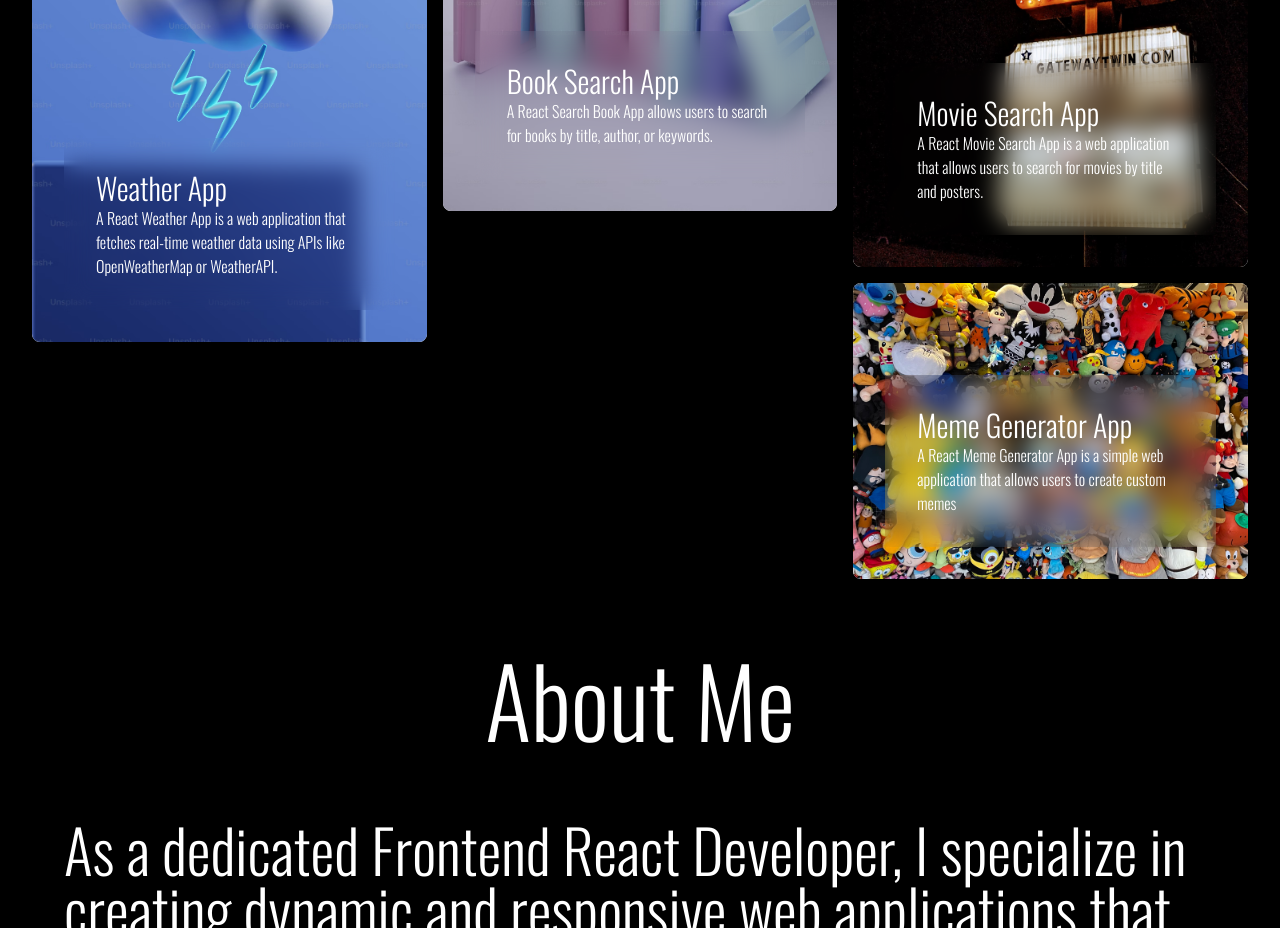
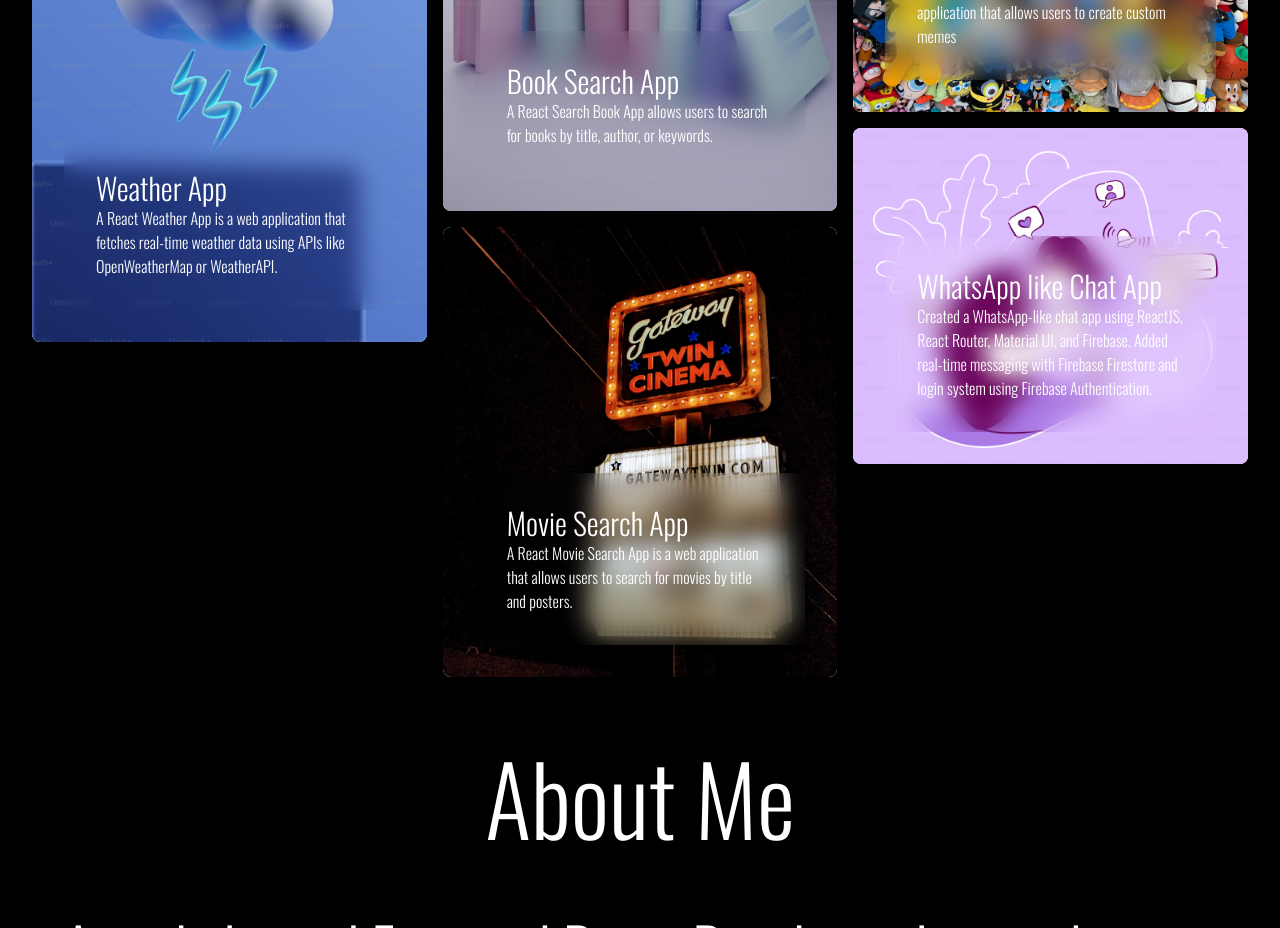
Before and after one commit to kartikyadav-99/My-Portfolio, a React (Vite) app: page / in a window 1280 px wide. Shown: the part 1320-2248 px from the top of the page. Built offline with nearby package versions, Linux system fonts and the light colour scheme.

Commit message:
Update project

```diff
--- a/src/constants/index.jsx
+++ b/src/constants/index.jsx
@@ -11,6 +11,7 @@ import project1 from "../assets/project1.avif";
 import project2 from "../assets/project2.avif";
 import project3 from "../assets/project3.jpg";
 import project4 from "../assets/project4.avif";
+import project5 from "../assets/project5.avif";
 
 export const LINKS = [
   { id: "projects", name: "projects" },
@@ -23,6 +24,7 @@ export const MARQUEE_TEXT =
   " React, Next.js, Node, MongoDb, Tailwind, MySql, Javascript, ";
 
 export const PROJECTS = [
+
   {
     id: 1,
     title: "Weather App",
@@ -37,7 +39,7 @@ export const PROJECTS = [
     description:
       "A React Search Book App allows users to search for books by title, author, or keywords.",
     imgSrc: project2,
-    link: "https://showmethebook.vercel.app/",
+    link: "https://my-search-book-app.vercel.app/",
   },
   {
     id: 3,
@@ -54,6 +56,14 @@ export const PROJECTS = [
       "A React Meme Generator App is a simple web application that allows users to create custom memes ",
     imgSrc: project4,
     link: "https://memengine.netlify.app/",
+  },
+  {
+    id: 5,
+    title: "WhatsApp like Chat App",
+    description:
+      "Created a WhatsApp-like chat app using ReactJS, React Router, Material UI, and Firebase. Added real-time messaging with Firebase Firestore and login system using Firebase Authentication.",
+    imgSrc: project5,
+    link: "https://feel-like-whats-app-app.vercel.app/",
   },
 
 ];
```
Also changed, not shown: src/assets/project5.avif (added).
